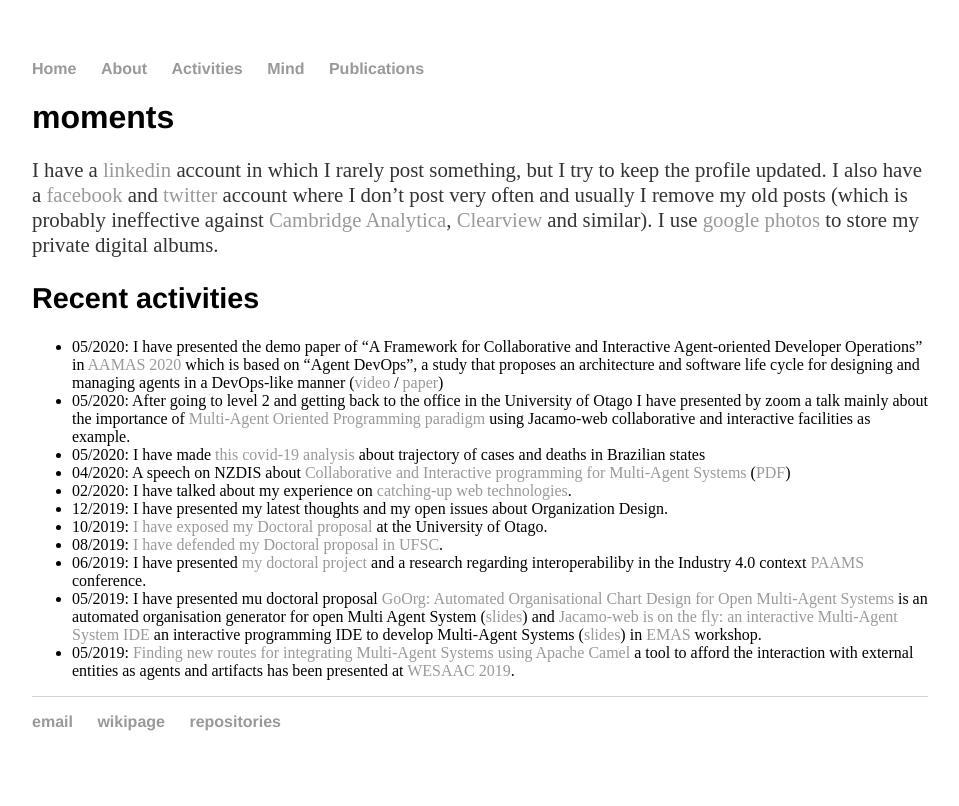
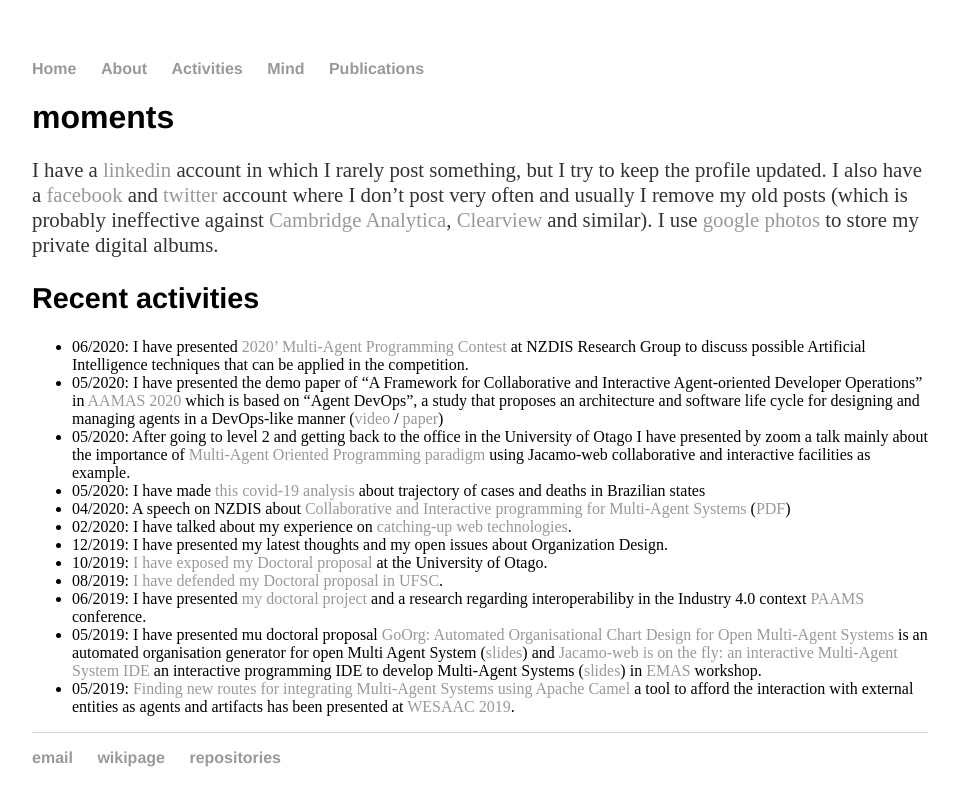
Before and after one commit to cleberjamaral/cleberjamaral.github.io, a Jekyll site: the page built from moments.md, in a window 1280 px wide. Shown: the top 806 px of the page, without its empty margins (160-1119 px from the left). Built offline with Jekyll 4.4.1, drawn with Linux system fonts in a browser that asks for light colours; our own code applies the rules of GitHub Pages for plain Markdown files.

Commit message:
GitBook: [master] one page modified

```diff
--- a/moments.md
+++ b/moments.md
@@ -8,6 +8,7 @@ I have a [linkedin](https://br.linkedin.com/in/cleber-jorge-amaral-77827a10) acc
 
 ## Recent activities
 
+* 06/2020: I have presented [2020' Multi-Agent Programming Contest](https://www.slideshare.net/clebercbr/ai-for-multiagent-programming-contest-2020) at NZDIS Research Group to discuss possible Artificial Intelligence techniques that can be applied in the competition.
 * 05/2020: I have presented the demo paper of "A Framework for Collaborative and Interactive Agent-oriented Developer Operations" in [AAMAS 2020](https://aamas2020.conference.auckland.ac.nz/) which is based on "Agent DevOps", a study that proposes an architecture and software life cycle for designing and managing agents in a DevOps-like manner \([video](https://underline.io/lecture/124-a-framework-for-collaborative-and-interactive-agent-oriented-developer-operations) / [paper](http://ifaamas.org/Proceedings/aamas2020/pdfs/p2092.pdf)\)
 * 05/2020: After going to level 2 and getting back to the office in the University of Otago I have presented by zoom a talk mainly about the importance of [Multi-Agent Oriented Programming paradigm](https://www.slideshare.net/clebercbr/csis-meetingjacamoweb-for-collaborative-and-interactive-programming) using Jacamo-web collaborative and interactive facilities as example.
 * 05/2020: I have made [this covid-19 analysis](https://colab.research.google.com/github/cleberjamaral/cleberjamaral.github.io/blob/master/knowledge/research/machine-learning/brazil-states-trajectories-and-deaths.ipynb) about trajectory of cases and deaths in Brazilian states
```
